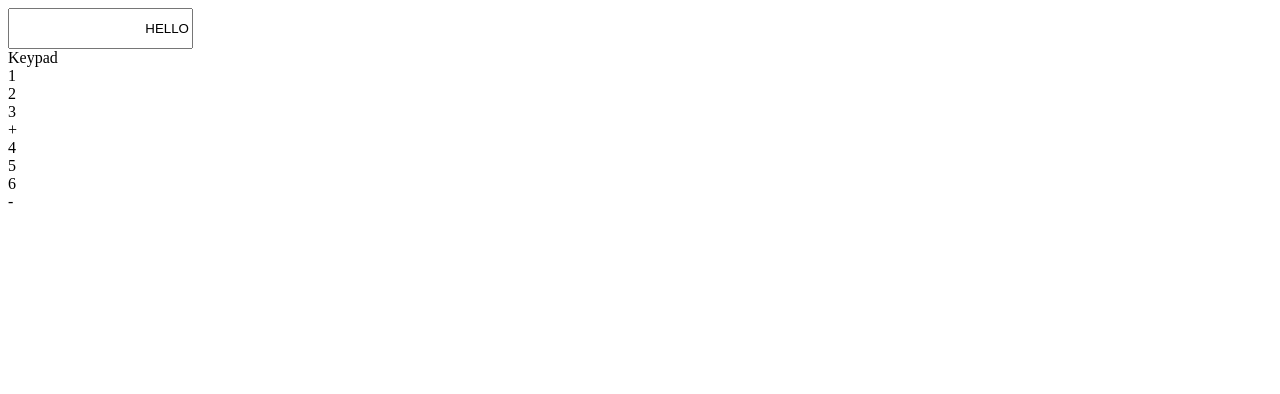
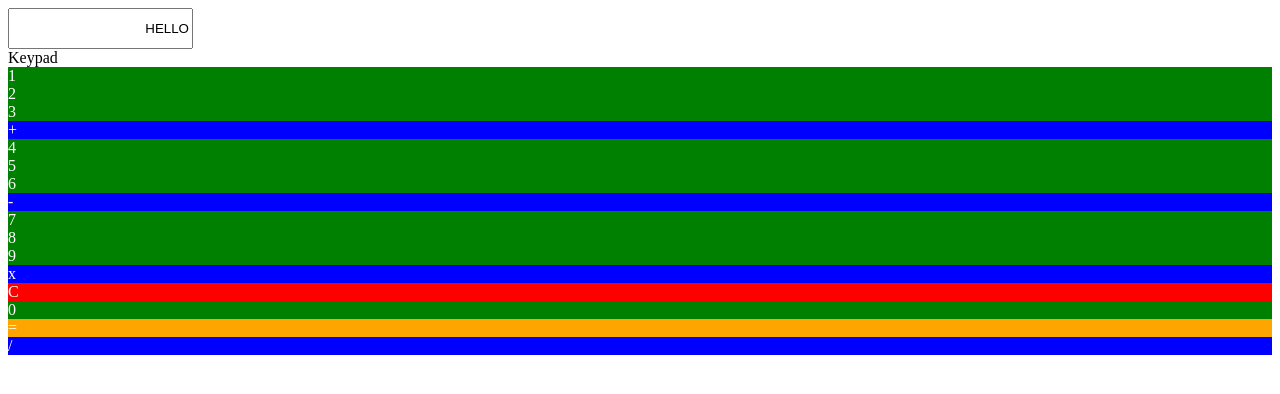
Before and after one commit to cohs88/sonata-react-calculator, a React (Create React App) app: page / in a window 1280 px wide. Shown: the top 394 px of the page. Built offline with nearby package versions, Linux system fonts and the light colour scheme.

Commit message:
added key css

```diff
--- /dev/null
+++ b/src/components/Key.css
@@ -0,0 +1,15 @@
+.key-display{
+    color:white;
+}
+.key-display.numeric{
+    background-color:green;
+}
+.key-display.operation{
+    background-color:blue;
+}
+.key-display.clean{
+    background-color:red;
+}
+.key-display.result{
+    background-color:orange;
+}
--- a/src/components/Key.js
+++ b/src/components/Key.js
@@ -1,8 +1,26 @@
 import React from 'react';
+import "./Key.css";
+
+// const type = {
+//     numeric: {
+//         backgroundColor: "green"
+//     },
+//     operation:{
+//         backgroundColor: "blue"
+//     },
+//     clean:{
+//         backgroundColor: "red"
+//     },
+//     result:{
+//         backgroundColor: "orange"
+//     }
+// };
 
 const Key = (props) => {
     return (
-        <div>{props.text}</div>
+        <div className={`key-display ${props.type}`}>
+            {props.text}
+        </div>
     );
 };
 
--- a/src/components/Keypad.js
+++ b/src/components/Keypad.js
@@ -5,14 +5,25 @@ const Keypad  = (props) =>{
     return (
         <div>
             Keypad
-            <Key text="1"/>
-            <Key text="2"/>
-            <Key text="3"/>
-            <Key text="+"/>
-            <Key text="4"/>
-            <Key text="5"/>
-            <Key text="6"/>
-            <Key text="-"/>
+            <Key text="1" type="numeric"/>
+            <Key text="2" type="numeric"/>
+            <Key text="3" type="numeric"/>
+            <Key text="+" type="operation"/>
+
+            <Key text="4" type="numeric"/>
+            <Key text="5" type="numeric"/>
+            <Key text="6" type="numeric"/>
+            <Key text="-" type="operation"/>
+
+            <Key text="7" type="numeric"/>
+            <Key text="8" type="numeric"/>
+            <Key text="9" type="numeric"/>
+            <Key text="x" type="operation"/>
+
+            <Key text="C" type="clean"/>
+            <Key text="0" type="numeric"/>
+            <Key text="=" type="result"/>
+            <Key text="/" type="operation"/>
         </div>
     );
 };
```
